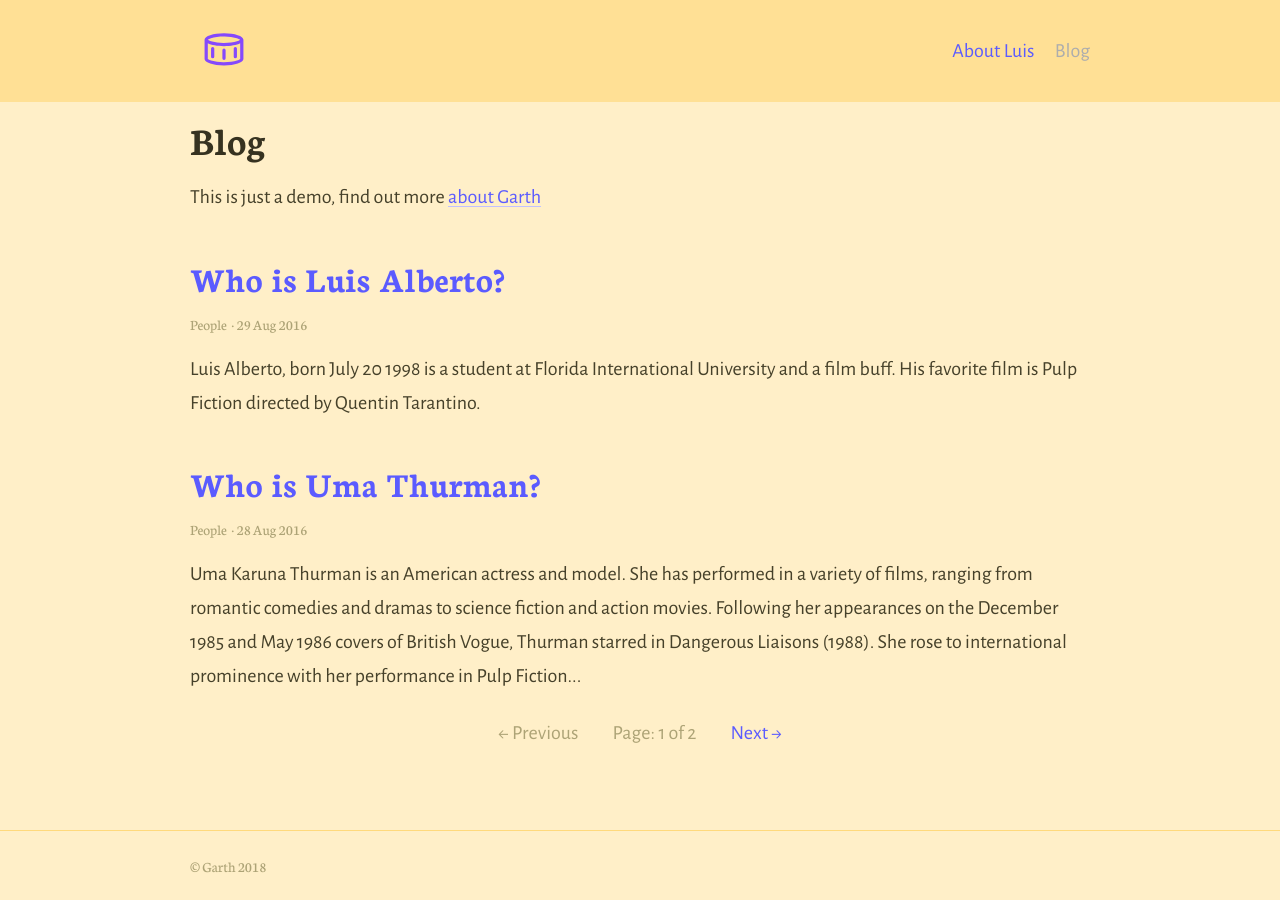
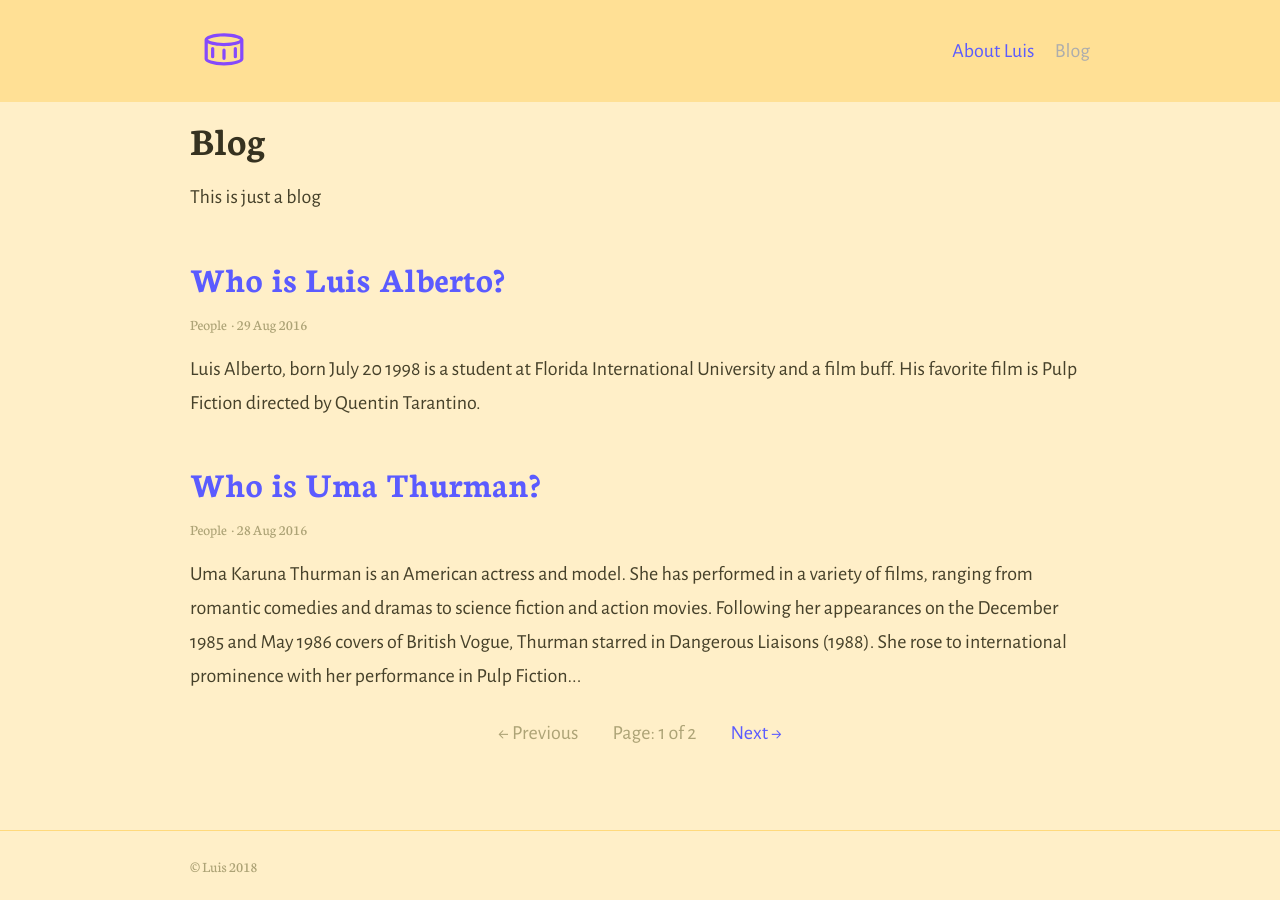
Before and after one commit to Phoenix-0720/Phoenix-0720.github.io, a Jekyll site: the page built from index.html, in a window 1280 px wide. Built offline with Jekyll 4.4.1, drawn with Linux system fonts in a browser that asks for light colours; the list of posts is cut into pages by our own code.

Commit message:
Update _config.yml

```diff
--- a/_config.yml
+++ b/_config.yml
@@ -39,7 +39,7 @@ collections:
   posts:
     title: Blog # Needed for Siteleaf
     output: true
-    description: "This is just a demo, find out more [about Garth](about)" # The post list page content
+    description: "This is just a blog" # The post list page content
 
 # 6. Jekyll collections settings
 defaults:
@@ -58,7 +58,7 @@ defaults:
 
 # 7. Site settings
 encoding: utf-8 # Make sure the encoding is right
-title: "Garth" # Site name or title
+title: "Luis" # Site name or title
 logo: "/assets/logo.svg" # Site logo
 # favicon: "/favicon.ico" # Uncomment to add custom favicon, or leave as is to use site logo
 description: "A stupidly simple theme for Jekyll, using the official Jekyll theme implementation" # Site description and default description
```
